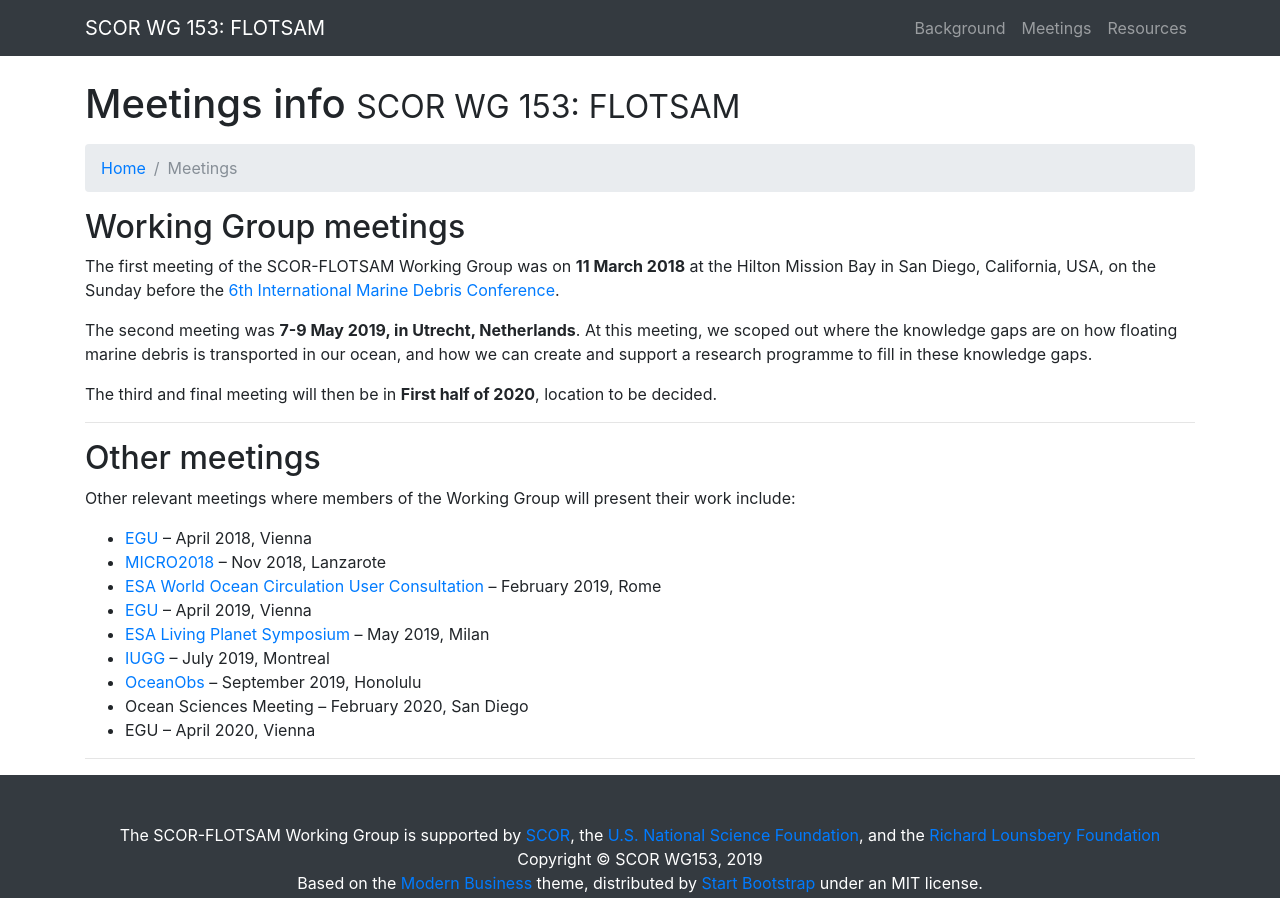
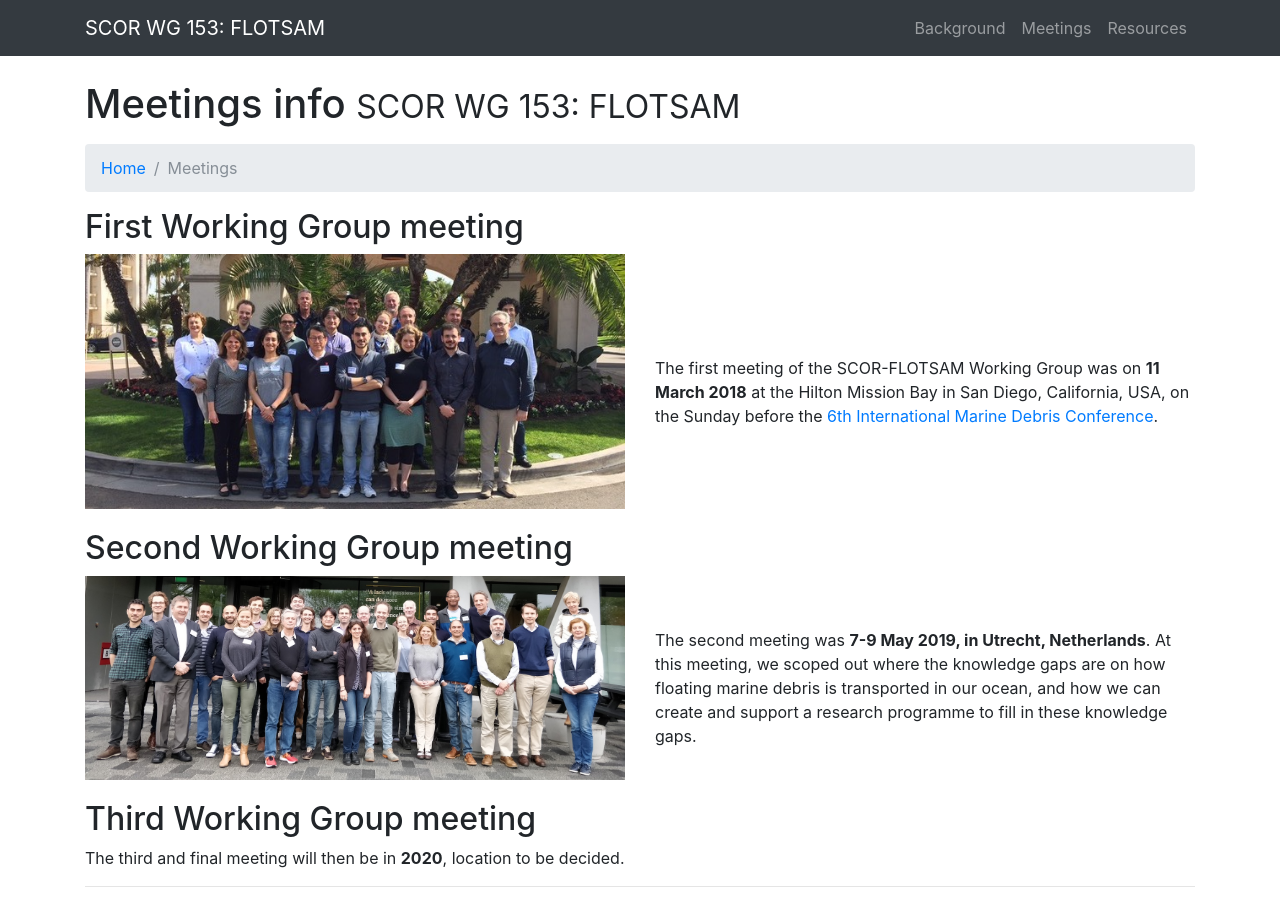
Before and after one commit to SCOR-FLOTSAM/website, a website: page meetings.html in a window 1280 px wide. Shown: the top 898 px of the page. Drawn offline with Linux system fonts and the light colour scheme.

Commit message:
Adding meeting photos

```diff
--- a/meetings.html
+++ b/meetings.html
@@ -69,14 +69,31 @@
 
 
   <!-- Features Section -->
-  <h2>Working Group meetings</h2>
-  <p>
-    The first meeting of the SCOR-FLOTSAM Working Group was on <strong>11 March 2018</strong> at the Hilton Mission Bay in San Diego, California, USA, on the Sunday before the <a href="http://internationalmarinedebrisconference.org/">6th International Marine Debris Conference</a>.
-  </p><p>
-    The second meeting was <strong>7-9 May 2019, in Utrecht, Netherlands</strong>. At this meeting, we scoped out where the knowledge gaps are on how floating marine debris is transported in our ocean, and how we can create and support a research programme to fill in these knowledge gaps.
+  <h2>First Working Group meeting</h2>
+  <div class="row">
+    <div class="col-lg-6" style="margin-bottom: 20px">
+      <img class="media-object" src="images/SCORWG153_SanDiegoMeeting.jpeg" width="100%">
+    </div>
+    <div class="col align-self-center">
+      <p class="card-text">
+        The first meeting of the SCOR-FLOTSAM Working Group was on <strong>11 March 2018</strong> at the Hilton Mission Bay in San Diego, California, USA, on the Sunday before the <a href="http://internationalmarinedebrisconference.org/">6th International Marine Debris Conference</a>.
+      </p>
+    </div>
+  </div>
 
-  </p><p>
-    The third and final meeting will then be in <strong>First half of 2020</strong>, location to be decided.
+  <h2>Second Working Group meeting</h2>
+  <div class="row">
+    <div class="col-lg-6" style="margin-bottom: 20px">
+      <img class="media-object" src="images/SCORWG153_UtrechtMeeting.jpg" width="100%"><br>
+    </div>
+    <div class="col align-self-center">
+      <p class="card-text">
+        The second meeting was <strong>7-9 May 2019, in Utrecht, Netherlands</strong>. At this meeting, we scoped out where the knowledge gaps are on how floating marine debris is transported in our ocean, and how we can create and support a research programme to fill in these knowledge gaps.
+      </p>
+    </div>
+  </div>
+  <h2>Third Working Group meeting</h2>
+  <p>The third and final meeting will then be in <strong>2020</strong>, location to be decided.
   </p>
 
   <hr>
```
Also changed, not shown: images/SCORWG153_SanDiegoMeeting.jpeg (added), images/SCORWG153_UtrechtMeeting.jpg (added).
